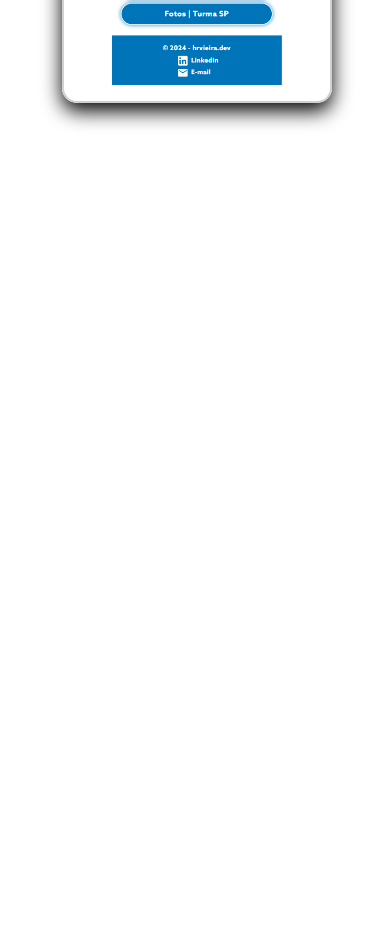
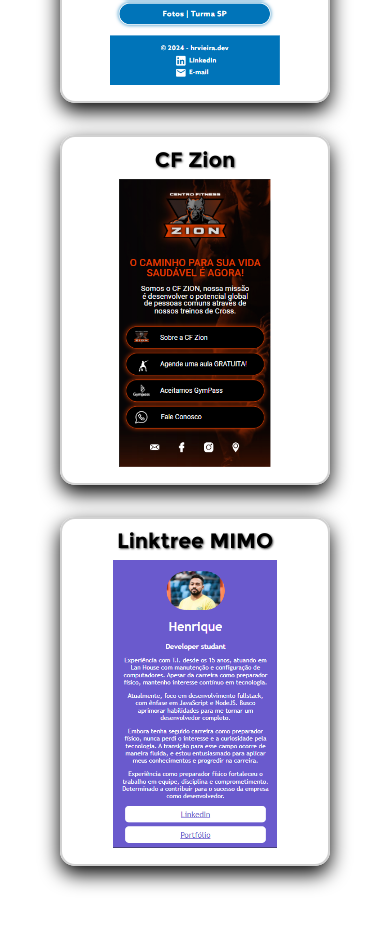
Before and after one commit to hrvieira/portfolioBW, a plain HTML site: page html/projects.html in a window 390 px wide. Shown: the part 427-1373 px from the top of the page. Before the commit the page ends 844 px from the top, so only its background shows below. Drawn offline with Linux system fonts and the light colour scheme; files whose address does not match are found by name.

Commit message:
Adicionei mais projetos e algumas correções nos card para responsivo

```diff
--- a/css/projects.css
+++ b/css/projects.css
@@ -3,24 +3,19 @@
 }
 
 .navProject {
-     width: 90%;
      font-size: 1.3rem;
-     margin: 1rem 0 0;
-     display: flex;
-
      transition: .3s;
 }
 
 .navProject ul {
      display: flex;
-     flex-grow: 1;
-     flex-wrap: wrap;
-     margin: 0 auto;
+     justify-content: space-between;
 }
 
 .cards {
      width: 15rem;
      height: 20rem;
+     margin: 1rem 1rem;
      text-align: center;
      padding: .8rem;
      border-radius: 15px;
@@ -30,6 +25,7 @@
      -webkit-box-shadow: 0 8px 20px rgba(0, 0, 0, 1);
 
      transition: .3s;
+
 }
 
 .cards:hover {
@@ -48,9 +44,21 @@
      height: 90%;
 }
 
-@media (max-width: 420px) {
+@media (max-width: 650px) {
+     .navProject ul {
+          display: flex;
+          flex-direction: column;
+     }
+}
+
+@media (max-width: 425px) {
      .navProject {
-          width: 80%;
+          margin: 0 auto;
+          display: flex;
+     }
+
+     .cards {
+          margin: 1rem auto;
      }
 }
 
--- a/html/projects.html
+++ b/html/projects.html
@@ -49,11 +49,14 @@
             <h2>Links Gen</h2>
             <img class="imgProject" src="/img/linksGen.png" alt="Imagem de um projeto">
           </li>
-          <li></li>
-          <li></li>
-          <li></li>
-          <li></li>
-          <li></li>
+          <li class="cards" data-url="https://cf-zion.vercel.app/">
+            <h2>CF Zion</h2>
+            <img class="imgProject" src="/img/cf-zion.png" alt="Imagem de um projeto">
+          </li>
+          <li class="cards" data-url="https://linktreemimo.vercel.app/">
+            <h2>Linktree MIMO</h2>
+            <img class="imgProject" src="/img/linktreeMIMO.png" alt="Imagem de um projeto">
+          </li>
         </ul>
       </nav>
     </section>
```
Also changed, not shown: img/cf-zion.png (added), img/linktreeMIMO.png (added).
